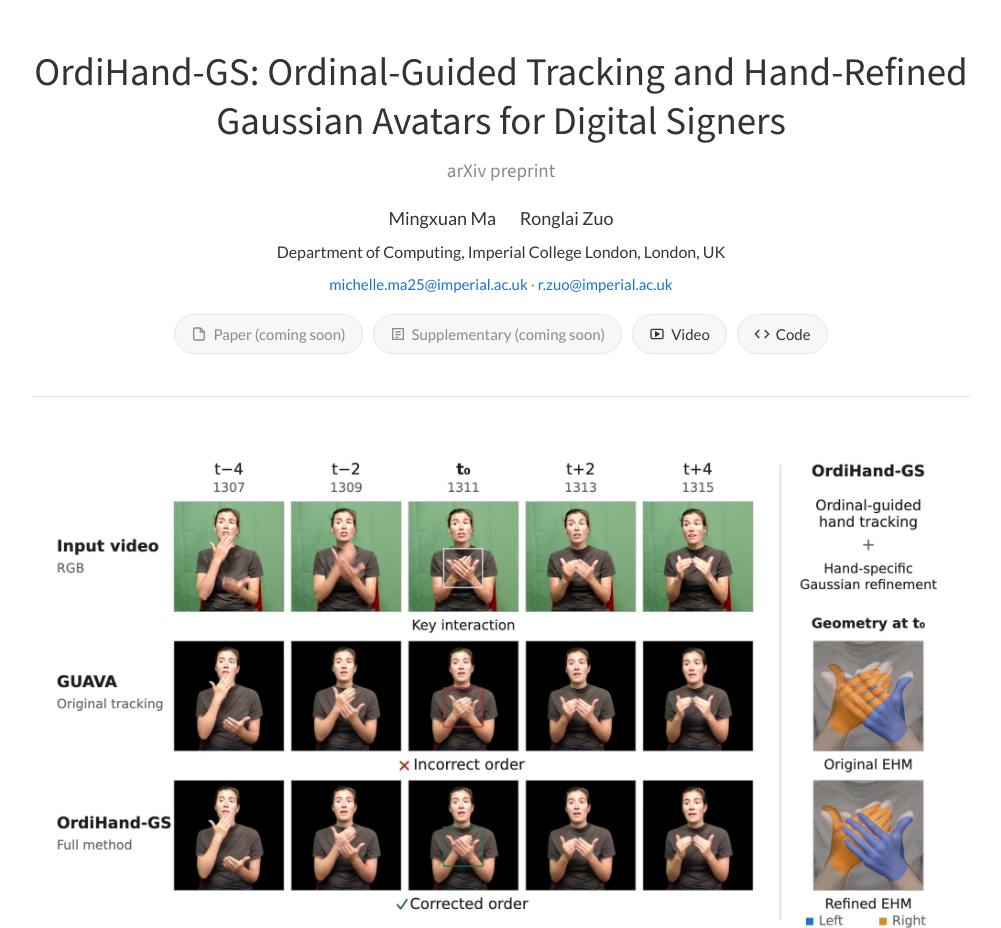
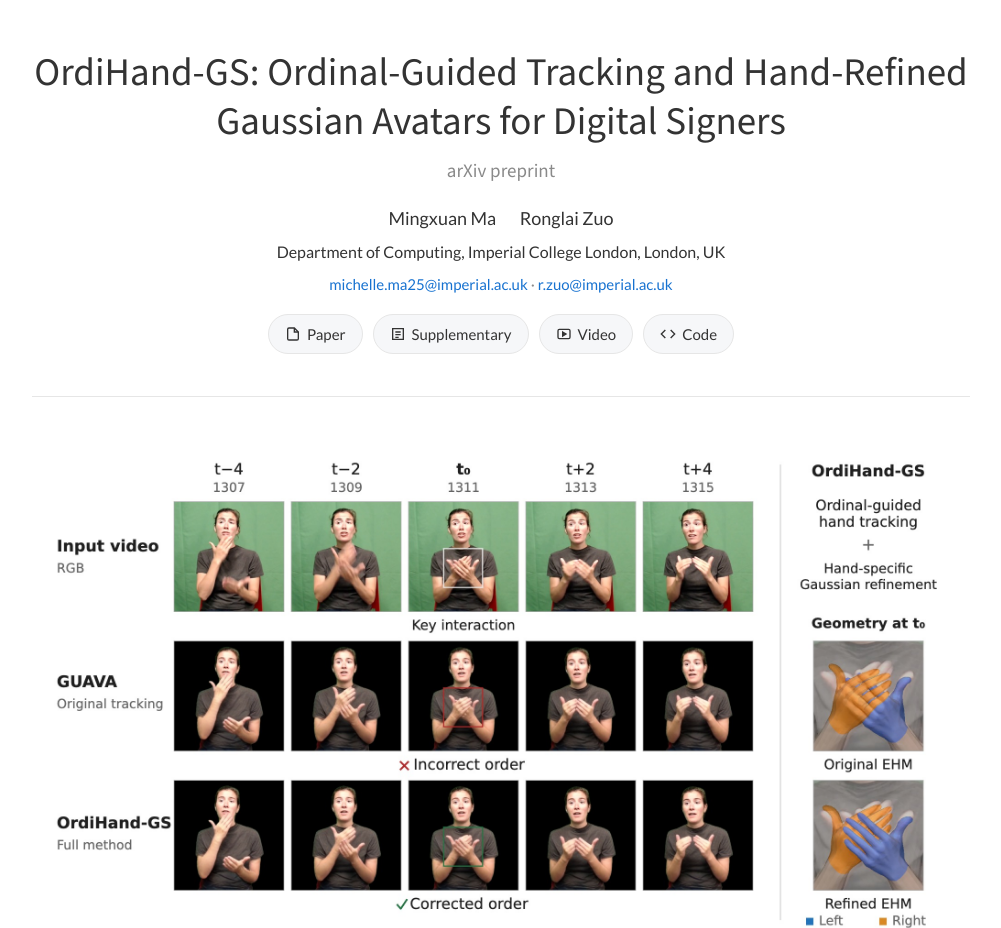
Before and after one commit to mmxMichelle/OrdiHand-GS, a plain HTML site: page index.html in a window 1280 px wide. Shown: the top 928 px of the page, without its empty margins (139-1140 px from the left). Drawn offline with nearby package versions, Linux system fonts and the light colour scheme.

Commit message:
Add paper PDF; link Paper and Supplementary buttons; drop BibTeX placeholder
Co-Authored-By: Claude Opus 5.5 <noreply@anthropic.com>

```diff
--- a/index.html
+++ b/index.html
@@ -144,14 +144,14 @@
     <p class="contact"><a href="mailto:michelle.ma25@imperial.ac.uk">michelle.ma25@imperial.ac.uk</a> &middot; <a href="mailto:r.zuo@imperial.ac.uk">r.zuo@imperial.ac.uk</a></p>
   </div>
   <nav class="links" aria-label="Paper resources">
-    <span class="off" title="Link coming soon">
+    <a href="static/paper/OrdiHand-GS.pdf" target="_blank" rel="noopener">
       <svg viewBox="0 0 24 24" fill="none" stroke="currentColor" stroke-width="2" aria-hidden="true"><path d="M14 3H6a2 2 0 0 0-2 2v14a2 2 0 0 0 2 2h12a2 2 0 0 0 2-2V9z"/><path d="M14 3v6h6"/></svg>
-      Paper (coming soon)
-    </span>
-    <span class="off" title="Link coming soon">
+      Paper
+    </a>
+    <a href="static/paper/OrdiHand-GS.pdf#page=12" target="_blank" rel="noopener">
       <svg viewBox="0 0 24 24" fill="none" stroke="currentColor" stroke-width="2" aria-hidden="true"><path d="M4 4h16v16H4z"/><path d="M8 9h8M8 13h8M8 17h5"/></svg>
-      Supplementary (coming soon)
-    </span>
+      Supplementary
+    </a>
     <a href="#video">
       <svg viewBox="0 0 24 24" fill="none" stroke="currentColor" stroke-width="2" aria-hidden="true"><rect x="3" y="5" width="18" height="14" rx="2"/><path d="M10 9l5 3-5 3z" fill="currentColor"/></svg>
       Video
@@ -315,8 +315,8 @@
   title   = {OrdiHand-GS: Ordinal-Guided Tracking and Hand-Refined
              Gaussian Avatars for Digital Signers},
   author  = {Ma, Mingxuan and Zuo, Ronglai},
-  journal = {<span class="todo">arXiv preprint arXiv:XXXX.XXXXX</span>},
-  year    = {<span class="todo">2026</span>}
+  journal = {arXiv preprint},
+  year    = {2026}
 }</code></pre>
 </section>
 
```
Also changed, not shown: 1 other file.
